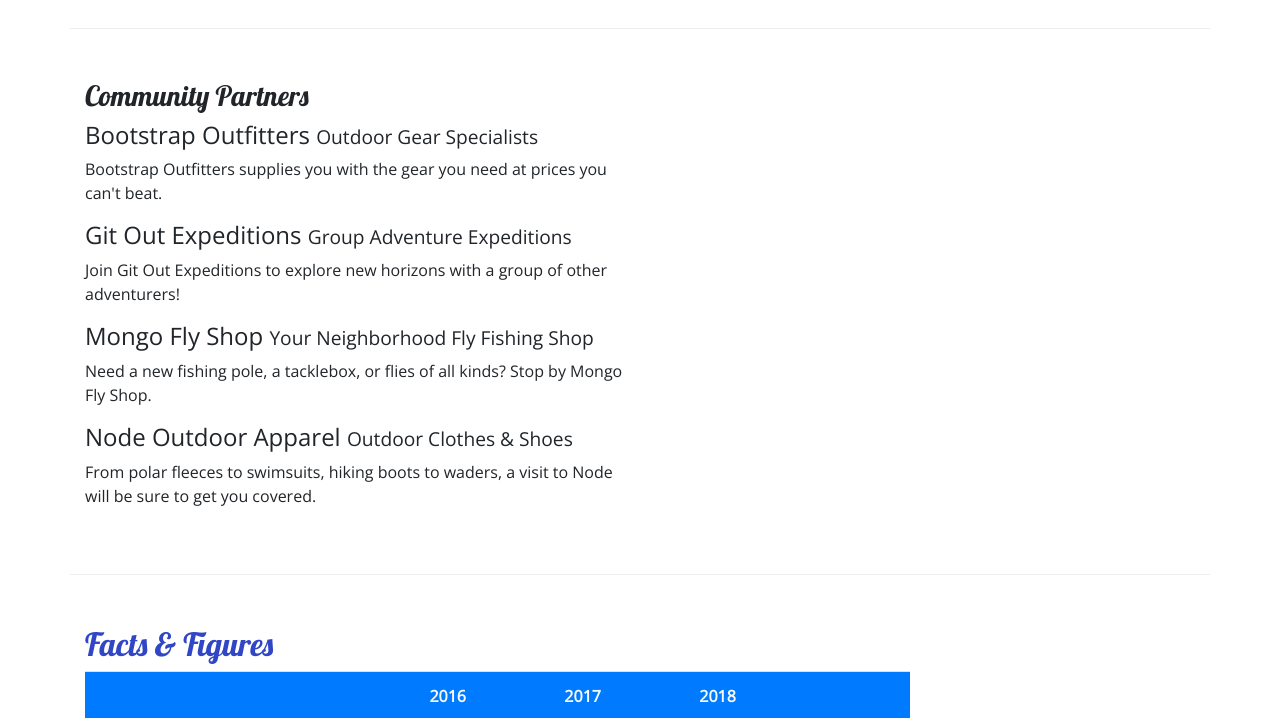
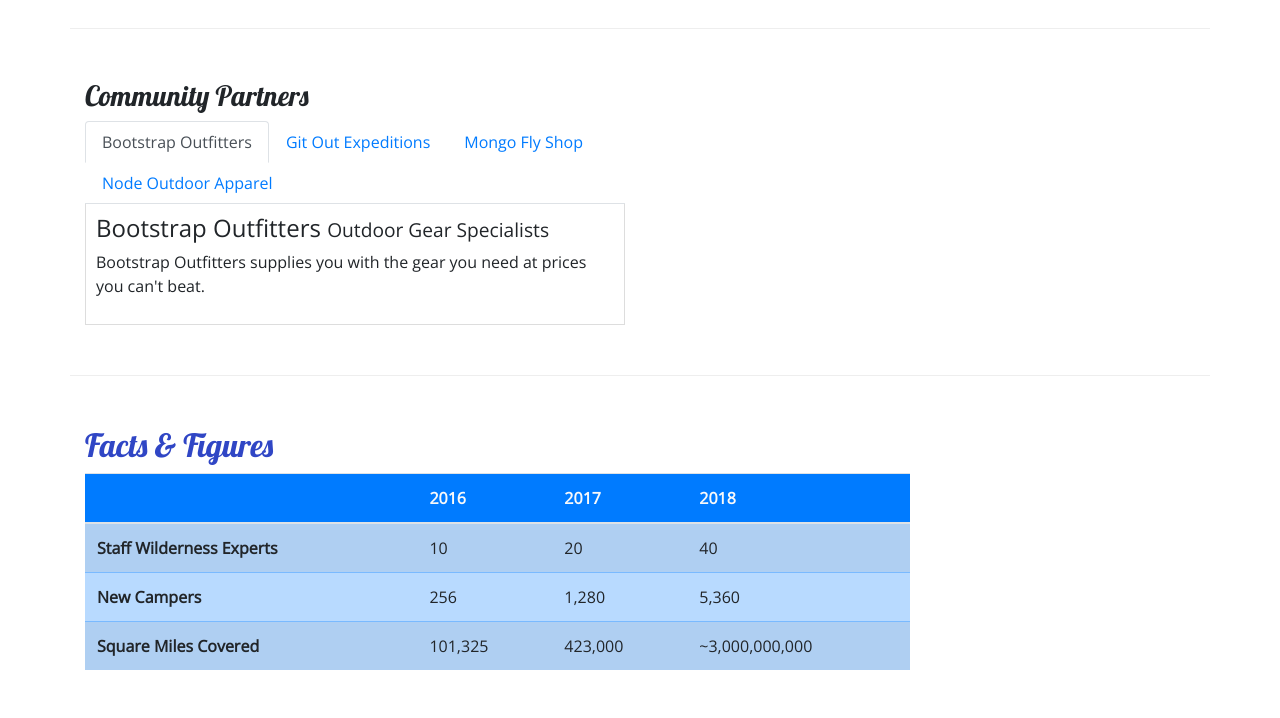
Before and after one commit to chadsauder/nucampsite, a website: page aboutus.html in a window 1280 px wide. Shown: the part 840-1558 px from the top of the page. Drawn offline with nearby package versions, Linux system fonts and the light colour scheme.

Commit message:
Commiting nav component and tabs

```diff
--- a/aboutus.html
+++ b/aboutus.html
@@ -106,17 +106,38 @@
         <div class="row row-content">
             <div class="col col-sm-6 col-md-6 col-lg-6">
                 <h3>Community Partners</h3>
-                <h4>Bootstrap Outfitters <small>Outdoor Gear Specialists</small></h4>
-                <p class="d-none d-sm-block">Bootstrap Outfitters supplies you with the gear you need at prices you can't beat.
-                </p>
-                <h4>Git Out Expeditions <small>Group Adventure Expeditions</small></h4>
-                <p class="d-none d-sm-block">Join Git Out Expeditions to explore new horizons with a group of other adventurers!
-                </p>
-                <h4>Mongo Fly Shop <small>Your Neighborhood Fly Fishing Shop</small></h4>
-                <p class="d-none d-sm-block">Need a new fishing pole, a tacklebox, or flies of all kinds? Stop by Mongo Fly Shop.
-                </p>
-                <h4>Node Outdoor Apparel <small>Outdoor Clothes & Shoes</small></h4>
-                <p class="d-none d-sm-block">From polar fleeces to swimsuits, hiking boots to waders, a visit to Node will be sure to get you covered.</p>
+                <ul class="nav nav-tabs">
+                    <li class="nav-item">
+                        <a class="nav-link active" href="#bootstrap" role="tab" data-toggle="tab">Bootstrap Outfitters</a>
+                    </li>
+                    <li class="nav-item">
+                        <a class="nav-link" href="#git" role="tab" data-toggle="tab">Git Out Expeditions</a>
+                    </li>
+                    <li class="nav-item">
+                        <a class="nav-link" href="#mongo" role="tab" data-toggle="tab">Mongo Fly Shop</a>
+                    </li>
+                    <li class="nav-item">
+                        <a class="nav-link" href="#node" role="tab" data-toggle="tab">Node Outdoor Apparel</a>
+                    </li>
+                </ul>
+                <div class="tab-content">
+                    <div role="tabpanel" class="tab-pane fade show active" id="bootstrap">
+                        <h4>Bootstrap Outfitters <small>Outdoor Gear Specialists</small></h4>
+                        <p class="d-none d-sm-block">Bootstrap Outfitters supplies you with the gear you need at prices you can't beat.</p>
+                    </div>
+                    <div role="tabpanel" class="tab-pane fade" id="git">
+                        <h4>Git Out Expeditions <small>Group Adventure Expeditions</small></h4>
+                        <p class="d-none d-sm-block">Join Git Out Expeditions to explore new horizons with a group of other adventurers!</p>
+                    </div>
+                    <div role="tabpanel" class="tab-pane fade" id="mongo">
+                        <h4>Mongo Fly Shop <small>Your Neighborhood Fly Fishing Shop.</small></h4>
+                        <p class="d-none d-sm-block">Need a new fishing pole, a tacklebox, or flies of all kinds? Stop by Mongo Fly Shop.</p>
+                    </div>
+                    <div role="tabpanel" class="tab-pane fade" id="node">
+                        <h4>Node Outdoor Apparel <small>Outdoor Clothes & Shoes</small></h4>
+                        <p class="d-none d-sm-block">From polar fleeces to swimsuits, hiking boots to waders, a visit to Node will be sure to get you covered.</p>
+                    </div>
+                </div>
             </div>
         </div>
 
--- a/css/styles.css
+++ b/css/styles.css
@@ -42,3 +42,9 @@
     background-image: linear-gradient(#CEC8FF, white);
     padding: 20px 0;
 }
+
+.tab-content {
+    border: 1px solid #DDD;
+    border-top: none;
+    padding: 10px;
+}
```
